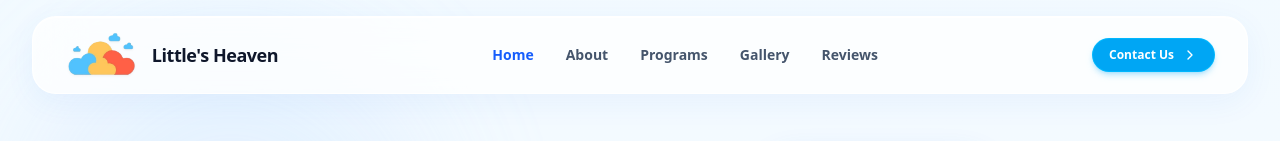
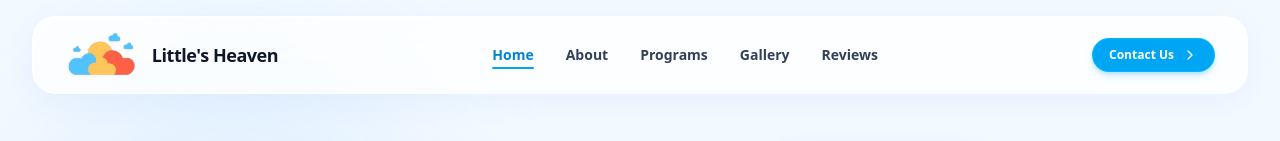
Before and after one commit to Chiranth-Janardhan-moger/littleheaven, a React (Vite) app: page / in a window 1280 px wide. Shown: the top 141 px of the page. Built offline with nearby package versions, Linux system fonts and the light colour scheme; a web font is replaced by a local one.

Commit message:
Refine desktop navigation colors and active link indicators to match sky-blue theme

```diff
--- a/src/components/Navbar.tsx
+++ b/src/components/Navbar.tsx
@@ -120,13 +120,20 @@ export const Navbar: React.FC<NavbarProps> = ({ onOpenEnroll, onOpenTour }) => {
                   href={link.href}
                   onClick={(e) => handleNavClick(e, link.href)}
                   id={`nav-link-${link.id}`}
-                  className={`text-xs xl:text-sm font-extrabold transition-colors duration-200 cursor-pointer ${
+                  className={`text-xs xl:text-sm font-extrabold transition-all duration-200 cursor-pointer relative py-1 ${
                     isActive
-                      ? 'text-blue-600'
-                      : 'text-slate-600 hover:text-blue-600'
+                      ? 'text-sky-600 font-black'
+                      : 'text-slate-700 hover:text-sky-600'
                   }`}
                 >
-                  {link.name}
+                  <span>{link.name}</span>
+                  {isActive && (
+                    <motion.span
+                      layoutId="activeNavIndicator"
+                      className="absolute bottom-0 left-0 right-0 h-0.5 bg-sky-500 rounded-full"
+                      transition={{ type: 'spring', stiffness: 380, damping: 30 }}
+                    />
+                  )}
                 </a>
               );
             })}
@@ -171,8 +178,8 @@ export const Navbar: React.FC<NavbarProps> = ({ onOpenEnroll, onOpenTour }) => {
                       onClick={(e) => handleNavClick(e, link.href)}
                       className={`px-4 py-2.5 rounded-xl text-base transition-colors ${
                         isActive
-                          ? 'text-blue-600 font-extrabold bg-blue-50/60'
-                          : 'text-slate-700 font-semibold hover:text-blue-600 hover:bg-slate-50'
+                          ? 'text-sky-600 font-extrabold bg-sky-50/80'
+                          : 'text-slate-700 font-semibold hover:text-sky-600 hover:bg-slate-50'
                       }`}
                     >
                       {link.name}
```
